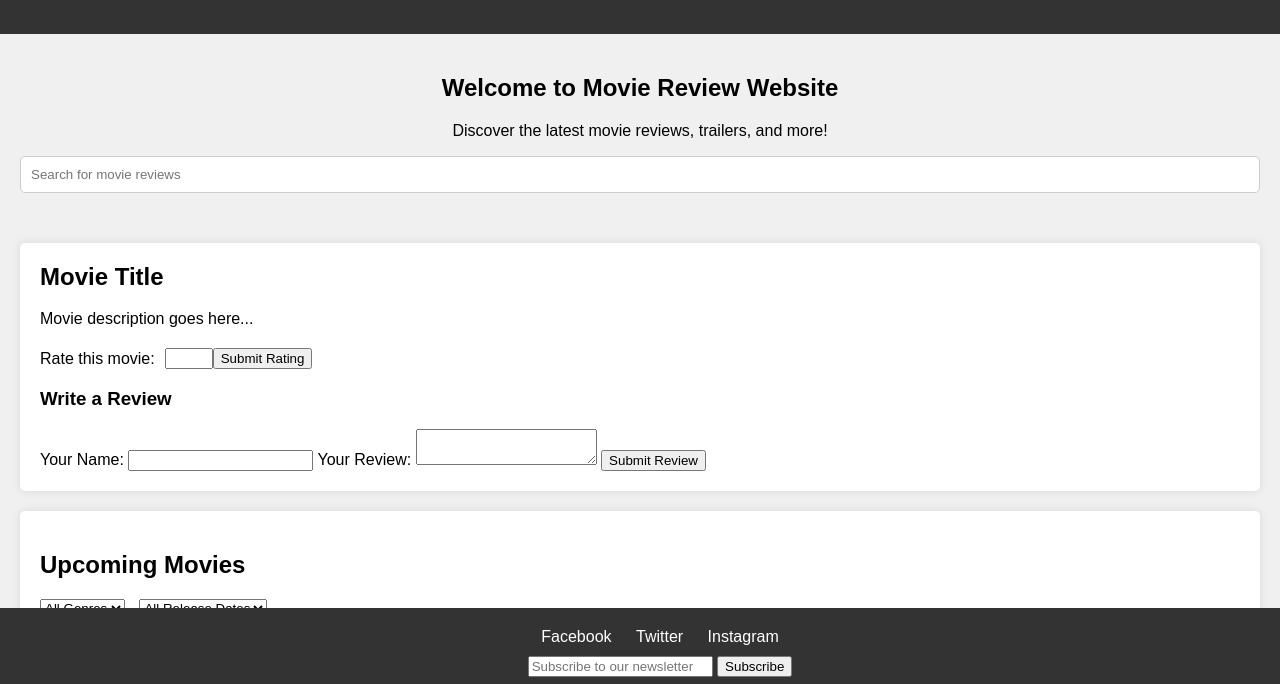
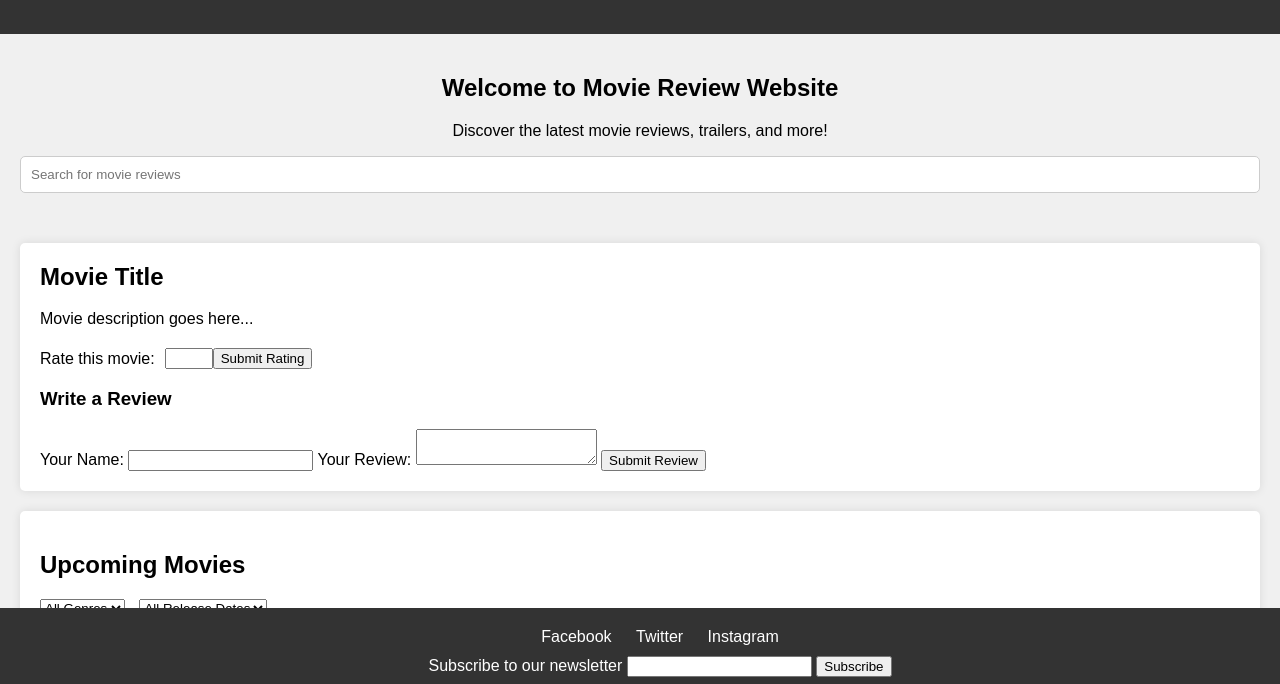
Before and after one commit to kusumadama/Movie-Review, a plain HTML site: page index.html in a window 1280 px wide. Shown: the part 75-759 px from the top of the page. Drawn offline with Linux system fonts and the light colour scheme.

Commit message:
fixed all errors

```diff
--- a/index.html
+++ b/index.html
@@ -273,6 +273,7 @@
         <section class="hero">
             <h2>Welcome to Movie Review Website</h2>
             <p>Discover the latest movie reviews, trailers, and more!</p>
+            <label for="search-bar" style="display: none;">Search for movie reviews</label>
             <input type="text" class="search-bar" id="search-bar" placeholder="Search for movie reviews">
         </section>
 
@@ -366,7 +367,8 @@
             <a href="#">Instagram</a>
         </div>
         <form action="#" method="post">
-            <input type="email" name="email" placeholder="Subscribe to our newsletter">
+            <label for="newsletter-email">Subscribe to our newsletter</label>
+            <input type="email" id="newsletter-email" name="email">
             <input type="submit" value="Subscribe">
         </form>
         <div class="legal-links">
```
